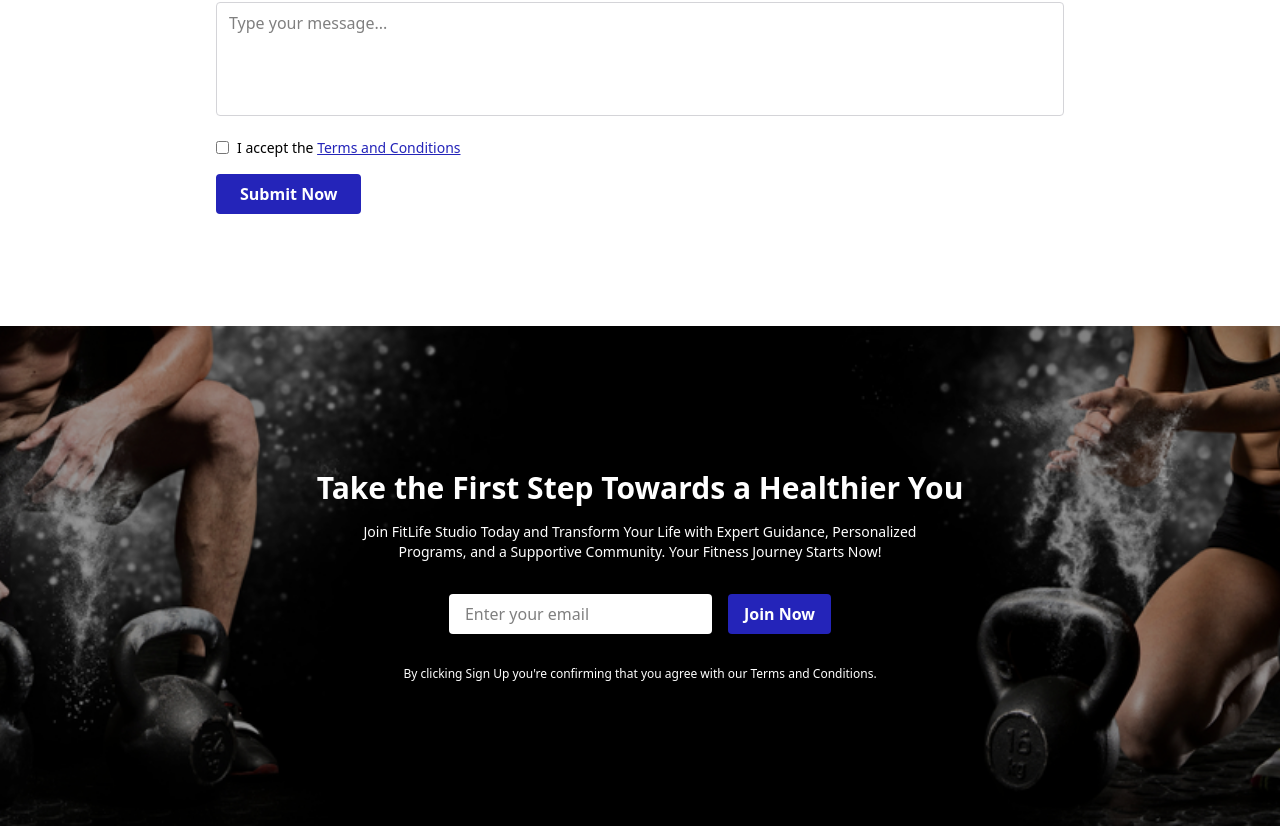
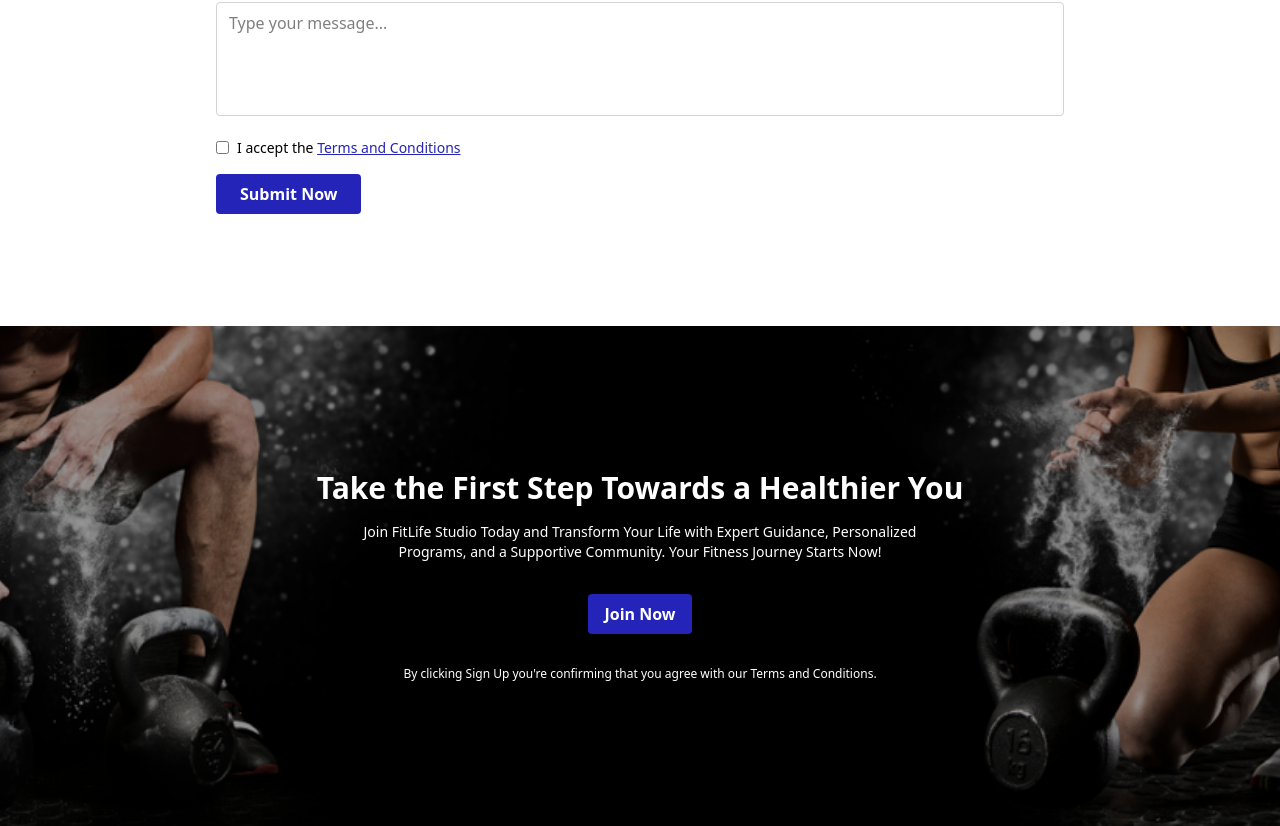
Before and after one commit to nanqurilo-lang/ifbb-frontend, a React (Vite) app: page / in a window 1280 px wide. Shown: the part 5666-6492 px from the top of the page. Built offline with nearby package versions, Linux system fonts and the light colour scheme; no server answers.

Commit message:
user=remove=input

```diff
--- a/src/components/FooterBanner.jsx
+++ b/src/components/FooterBanner.jsx
@@ -16,7 +16,7 @@ const FooterBanner = () => {
                 <p className="text-center max-w-xl sm:text-sm text-xs">Join FitLife Studio Today and Transform Your Life with Expert Guidance, Personalized Programs, and a Supportive Community. Your Fitness Journey Starts Now!</p>
 
                 <form action="" className='flex items-center gap-2 sm:gap-4 py-4 sm:text-base text-sm'>
-                    <input type="text" placeholder="Enter your email" className='rounded-sm px-4 py-2 text-black bg-white'/>
+                    {/* <input type="text" placeholder="Enter your email" className='rounded-sm px-4 py-2 text-black bg-white'/> */}
                     <button className="px-4 py-2 bg-[#2424B9] font-semibold text-white rounded-sm flex gap-2 items-center w-fit ">Join Now</button>
 
                 </form>
```
